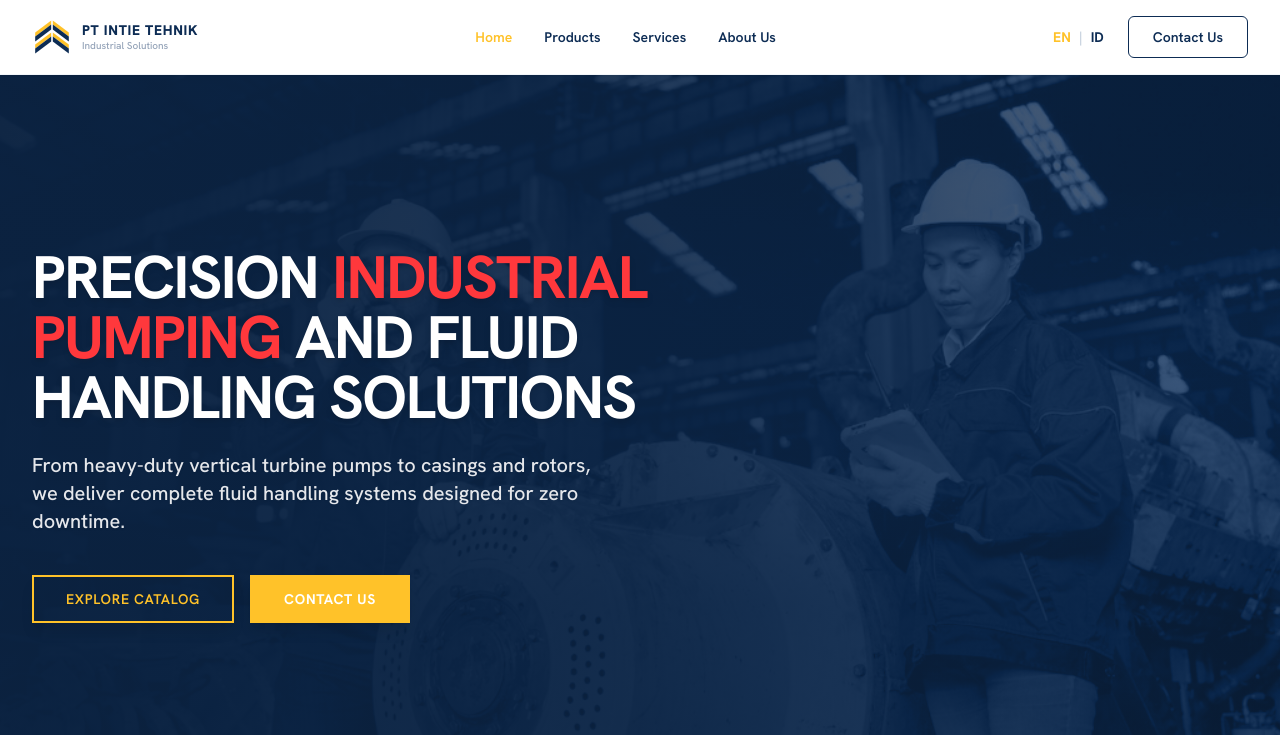
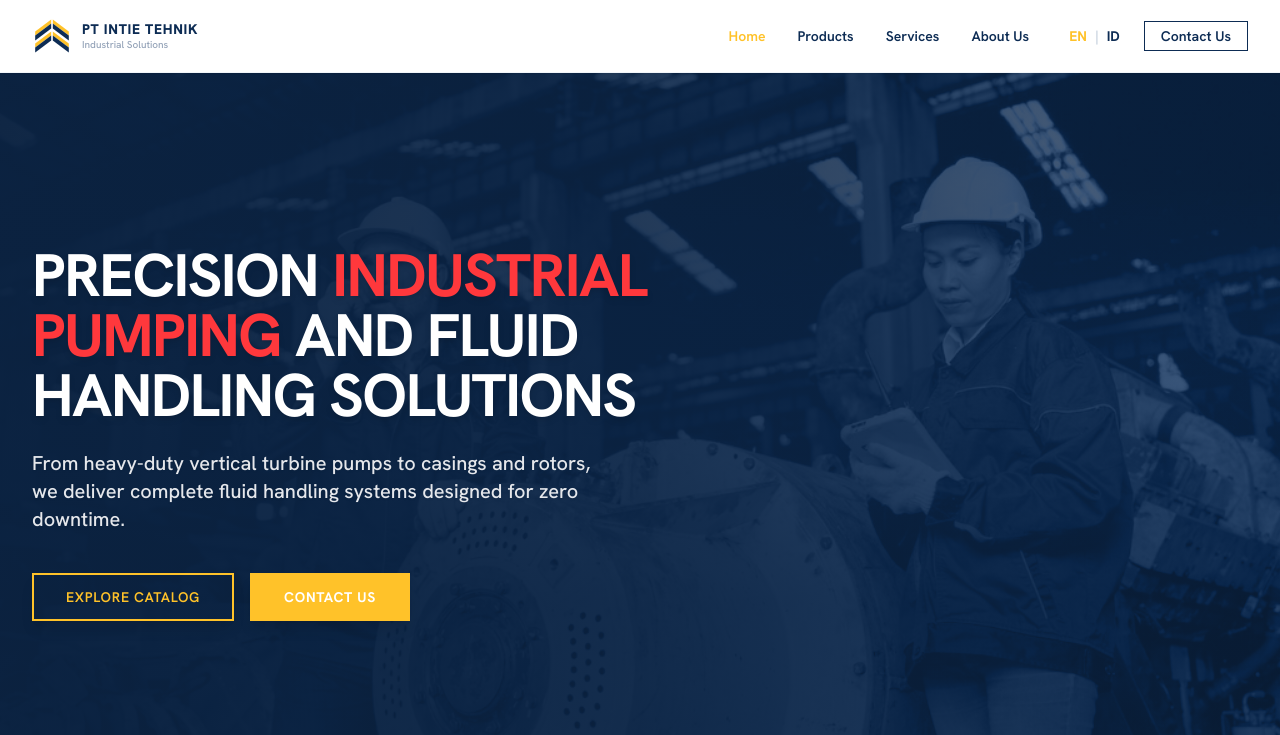
Before and after one commit to mochgunawanwibisono/landing-page-pompa, a website: page index.html in a window 1280 px wide. Shown: the top 735 px of the page. Drawn offline with nearby package versions, Linux system fonts and the light colour scheme.

Commit message:
style: adjust navbar layout spacing and contact button padding

```diff
--- a/index.html
+++ b/index.html
@@ -138,7 +138,7 @@
       </a>
 
       <!-- Navigation Desktop Links -->
-      <nav class="hidden md:flex items-center gap-8 h-full">
+      <nav class="hidden md:flex items-center gap-8 ml-auto h-full">
         <a href="#home" class="nav-item relative py-2 text-sm font-semibold transition-colors text-primary"
           data-translate-en="Home" data-translate-id="Beranda">
           Home
@@ -166,7 +166,7 @@
       </nav>
 
       <!-- Right Side Controls (Language & CTA) -->
-      <div class="hidden md:flex items-center gap-6">
+      <div class="hidden md:flex items-center ml-[40px] gap-6">
         <!-- Language Switcher -->
         <div class="text-sm font-bold flex items-center gap-2">
           <button id="lang-en" onclick="setLanguage('en')"
@@ -177,7 +177,7 @@
         </div>
 
         <!-- Contact CTA -->
-        <a class="border border-primary text-primary px-6 py-2.5 text-sm font-semibold rounded-md transition-all duration-300 hover:bg-brand-yellow-hover hover:border-brand-yellow-hover hover:text-primary focus:outline-none"
+        <a class="border border-primary text-primary px-4 py-1 text-sm font-semibold transition-all duration-300 hover:bg-brand-yellow-hover hover:border-brand-yellow-hover hover:text-primary focus:outline-none"
           href="#contact">
           <span data-translate-en="Contact Us" data-translate-id="Hubungi Kami">Contact Us</span>
         </a>
```
